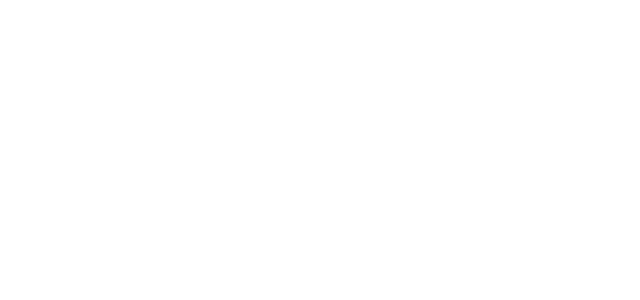
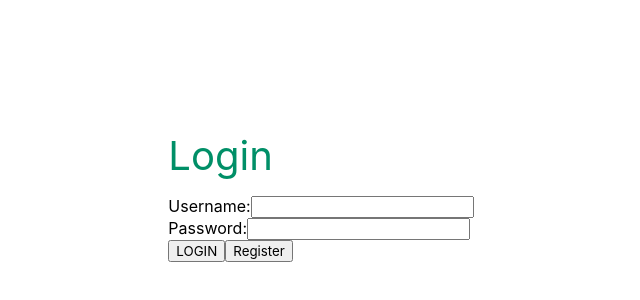
Before and after one commit to Zprite/trEAT, a React (Create React App) app in the folder frontend/: page /logInPage in a window 1280 px wide. Before the commit this address had no page. Shown: the part 124-424 px from the top of the page, without its empty margins (319-959 px from the left). Built offline with nearby package versions, Linux system fonts and the light colour scheme; a web font is replaced by a local one.

Commit message:
Resolve "Implement login screen"

```diff
--- /dev/null
+++ b/frontend/src/components/LogInForm.jsx
@@ -0,0 +1,51 @@
+/* eslint-disable no-console */
+/* eslint-disable jsx-a11y/label-has-associated-control */
+import React, { useState } from 'react';
+
+export default function LogInForm({ Login, error }) {
+  const [details, setDetails] = useState({ userName: '', password: '' });
+
+  const submitHandler = (e) => {
+    e.preventDefault();
+
+    console.log(Login);
+    console.log(error);
+
+    Login(details);
+  };
+
+  return (
+    <form
+      style={{
+        display: 'flex', justifyContent: 'center', alignItems: 'center', height: '80vh',
+      }}
+      onSubmit={submitHandler}
+    >
+      <div className="logIn">
+        <header className="logInHeader">
+          <h1>Login</h1>
+          {(error !== '') ? (
+            <div className="error">
+              {' '}
+              {error}
+            </div>
+          ) : ''}
+        </header>
+        <div className="logInName">
+          <label htmlFor="username">
+            Username:
+          </label>
+          <input type="text" name="username" id="username" onChange={(e) => setDetails({ ...details, userName: e.target.value })} value={details.userName} />
+        </div>
+        <div className="logInPassword">
+          <label htmlFor="password">
+            Password:
+          </label>
+          <input type="password" name="password" id="password" onChange={(e) => setDetails({ ...details, password: e.target.value })} value={details.password} />
+        </div>
+        <input type="submit" value="LOGIN" />
+        <input type="button" value="Register" />
+      </div>
+    </form>
+  );
+}
--- a/frontend/src/index.jsx
+++ b/frontend/src/index.jsx
@@ -5,6 +5,7 @@
 import Create from './pages/create';
 import RecipePage from './pages/recipe/recipePage';
 import RecipeView from './pages/recipeView';
+import LogInPage from './pages/logInPage';
 
 const rootElement = document.getElementById('root');
 render(
@@ -15,6 +16,7 @@
       <Route path="recipePage" element={<RecipePage />} />
       <Route path="recipeView" element={<RecipeView />} />
       <Route path="recipe/:id" element={<RecipePage />} />
+      <Route path="logInPage" element={<LogInPage />} />
     </Routes>
   </BrowserRouter>,
   rootElement,
--- /dev/null
+++ b/frontend/src/pages/logInPage.jsx
@@ -0,0 +1,49 @@
+/* eslint-disable no-console */
+import React, { useState } from 'react';
+import LogInForm from '../components/LogInForm';
+
+export default function logInPage() {
+  const adminUser = {
+    userName: 'admin',
+    password: 'admin123',
+  };
+  const [user, setUser] = useState({ userName: '', password: '' });
+  const [error, setError] = useState('');
+
+  const Login = (details) => {
+    console.log(details);
+
+    if (details.userName === adminUser.userName && details.password === adminUser.password) {
+      console.log('Logged in');
+      setUser({
+        userName: details.userName,
+        password: details.password,
+      });
+    } else {
+      console.log('Details do not match');
+      setError('Details do not match!');
+    }
+  };
+
+  const Logout = () => {
+    setUser({ userName: '', password: '' });
+  };
+
+  return (
+    <div className="loginPage">
+      {(user.userName !== '') ? (
+        <div className="welcome">
+          <h2>
+            {' '}
+            Welcome ,
+            {' '}
+            <div>{user.name}</div>
+          </h2>
+          <button type="button" onClick={Logout}>Logout</button>
+        </div>
+      ) : (
+        <LogInForm Login={Login} error={error} Logout={Logout} test="hei  " />
+      )}
+    </div>
+  );
+}
--- /dev/null
+++ b/frontend/src/styles/LogInPage.module.css
@@ -0,0 +1,9 @@
+form {
+    display: flex;
+    position: relative;
+}
+
+.logIn {
+    display: flex;
+
+}
--- /dev/null
+++ b/package.json
@@ -0,0 +1,5 @@
+{
+  "dependencies": {
+    "react-google-login": "^5.2.2"
+  }
+}
```
Also changed, not shown: 1 other file (tests, documents, lock files or other folders).
